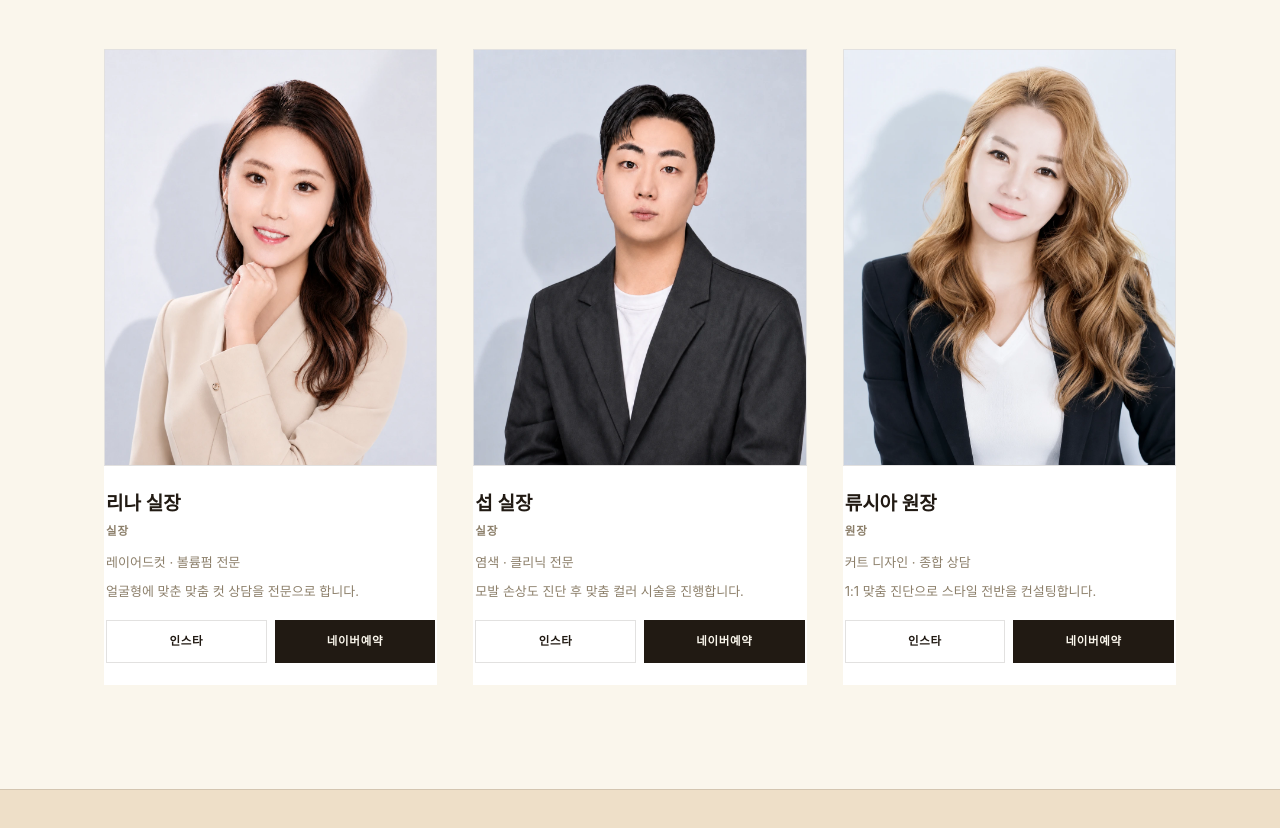
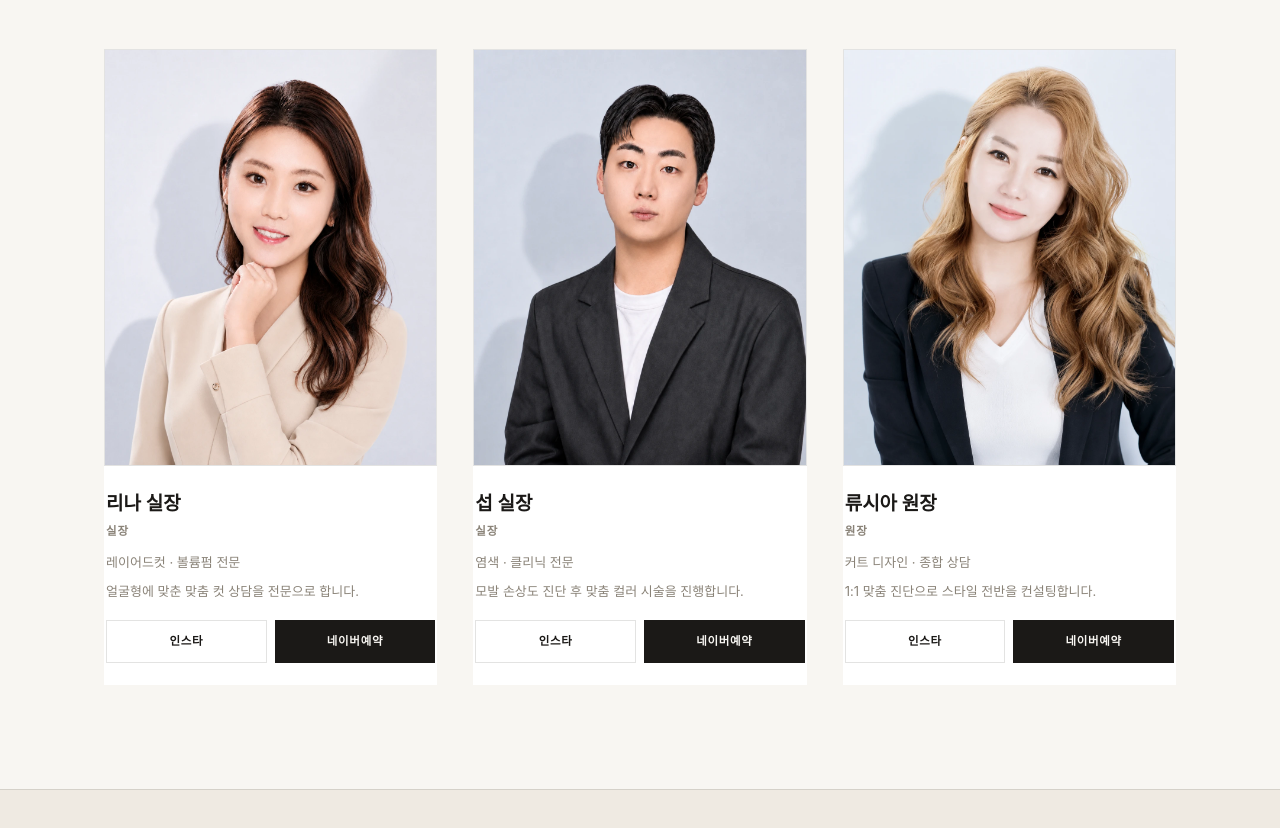
Before and after one commit to ghghdi03/vog-hair-sosaeul, a plain HTML site: page index.html in a window 1280 px wide. Shown: the part 1743-2571 px from the top of the page. Drawn offline with nearby package versions, Linux system fonts and the light colour scheme; a web font is replaced by a local one.

Commit message:
Replace gold/brass accent palette with the reference's neutral dusty-rose
The AMELIA reference uses a cool off-white background with black type
and a single muted dusty-rose/terracotta accent (its "LIVING" and
"HELLO!" labels) -- no gold anywhere. Swap the site's warm ivory/gold
palette (#FAF6EC bg, #A9803E gold accent) for a cooler neutral
(#F8F6F2 bg, #B08876 muted rose accent) across CSS variables, the
final-cta dark gradient, footer hover states, and placeholder SVG
fallbacks, so the color language matches the reference rather than
just the layout.

```diff
--- a/index.html
+++ b/index.html
@@ -5,7 +5,7 @@
 <meta name="viewport" content="width=device-width, initial-scale=1.0">
 <title>보그헤어 소새울역점 | 소새울역 미용실 레이어드컷·펌·염색 전문</title>
 <meta name="description" content="소새울역 도보 거리 프리미엄 미용실 보그헤어 소새울역점. 레이어드컷·펌·염색·클리닉 전문. 리나·섭 실장, 류시아 원장 네이버예약 가능. 부천 소사·옥길 지역 예약 문의 032-343-1123.">
-<meta name="theme-color" content="#FBF7F1">
+<meta name="theme-color" content="#F8F6F2">
 <meta name="naver-site-verification" content="e282f14561ad614363ee92c4ac36102a029da952" />
 
 <link rel="canonical" href="https://ghghdi03.github.io/vog-hair-sosaeul/">
@@ -94,15 +94,15 @@
 
 <style>
   :root{
-    --ivory:#FAF6EC;
-    --sand:#EEDFC8;
-    --charcoal:#211A13;
-    --stone:#8C7F6A;
-    --brass:#A9803E;
-    --brass-deep:#87621F;
-    --brass-light:#D9BC8B;
-    --line:rgba(33,26,19,0.13);
-    --footer-dark:#160F0A;
+    --ivory:#F8F6F2;
+    --sand:#EFEAE2;
+    --charcoal:#1B1917;
+    --stone:#8A8378;
+    --brass:#B08876;
+    --brass-deep:#8C6353;
+    --brass-light:#D2AC97;
+    --line:rgba(27,25,23,0.12);
+    --footer-dark:#151311;
   }
   *{box-sizing:border-box; margin:0; padding:0;}
   html{scroll-behavior:smooth;}
@@ -147,7 +147,7 @@
   .nav-menu a{font-size:11px; font-weight:500; letter-spacing:0.14em; text-transform:uppercase; color:var(--charcoal); opacity:.6; transition:color .2s ease, opacity .2s ease;}
   .nav-menu a:hover{opacity:1; color:var(--brass-deep);}
   .nav-cta{grid-column:3; justify-self:end; border:1px solid var(--charcoal); color:var(--charcoal); padding:9px 20px; font-size:11px; font-weight:600; letter-spacing:0.1em; text-transform:uppercase; transition:background .2s ease, color .2s ease, border-color .2s ease;}
-  .nav-cta:hover{background:var(--charcoal); color:#FAF6EC;}
+  .nav-cta:hover{background:var(--charcoal); color:var(--ivory);}
   @media(max-width:900px){ .nav-menu{display:none;} .nav{grid-template-columns:1fr auto;} }
 
   /* ---------- MOBILE BOTTOM BAR ---------- */
@@ -172,13 +172,13 @@
   .hero-sub{color:var(--stone); max-width:42ch; margin-bottom:30px; font-size:15px;}
   .cta-row{display:flex; gap:14px; flex-wrap:wrap;}
   .btn-primary{
-    background:var(--charcoal); color:#FAF6EC; padding:15px 32px;
+    background:var(--charcoal); color:var(--ivory); padding:15px 32px;
     font-weight:600; font-size:12px; letter-spacing:0.1em; text-transform:uppercase; display:inline-flex; align-items:center; gap:8px;
     transition:background .2s ease;
   }
   .btn-primary:hover{background:var(--brass-deep);}
   .btn-ghost{
-    border:1px solid rgba(255,255,255,.5); color:#FBF7EF; padding:14px 28px;
+    border:1px solid rgba(255,255,255,.5); color:var(--ivory); padding:14px 28px;
     font-weight:600; font-size:12px; letter-spacing:0.1em; text-transform:uppercase; transition:border-color .2s ease, background .2s ease;
   }
   .btn-ghost:hover{border-color:#fff; background:rgba(255,255,255,.08);}
@@ -213,7 +213,7 @@
   .designer-desc{font-size:13px; color:var(--stone); margin-bottom:18px;}
   .designer-actions{display:flex; gap:8px;}
   .designer-actions a{flex:1; text-align:center; font-size:11.5px; letter-spacing:0.06em; text-transform:uppercase; padding:11px 0; font-weight:600; border:1px solid var(--line);}
-  .designer-actions a.reserve{background:var(--charcoal); color:#FAF6EC; border-color:var(--charcoal);}
+  .designer-actions a.reserve{background:var(--charcoal); color:var(--ivory); border-color:var(--charcoal);}
   .designer-actions a.reserve:hover{background:var(--brass-deep); border-color:var(--brass-deep);}
   .designer-actions a.insta:hover{border-color:var(--brass-deep); color:var(--brass-deep);}
   @media(max-width:860px){ .designer-grid{grid-template-columns:repeat(2,1fr);} }
@@ -318,9 +318,9 @@
   .faq-a p{padding:0 4px 22px; color:var(--stone); font-size:13.5px; max-width:62ch;}
 
   /* ---------- FINAL CTA ---------- */
-  .final-cta{background:linear-gradient(155deg,#3A2C1F,#160F0A); color:#FBF6EA; text-align:center; padding:100px 0;}
+  .final-cta{background:linear-gradient(155deg,#242220,#100E0C); color:var(--ivory); text-align:center; padding:100px 0;}
   .final-cta .eyebrow{text-align:center; color:var(--brass-light);}
-  .final-cta h2{color:#FBF6EA; font-size:clamp(26px,3.8vw,40px); margin-bottom:24px; text-wrap:balance;}
+  .final-cta h2{color:var(--ivory); font-size:clamp(26px,3.8vw,40px); margin-bottom:24px; text-wrap:balance;}
   .final-cta .rule{width:1px; height:36px; background:linear-gradient(180deg, transparent, var(--brass-light)); margin:0 auto 24px;}
 
   /* ---------- FOOTER ---------- */
@@ -330,7 +330,7 @@
   footer .col-title{font-size:12.5px; letter-spacing:.06em; color:rgba(255,255,255,.45); margin-bottom:14px; text-transform:uppercase;}
   footer ul{list-style:none;}
   footer li{margin-bottom:9px; font-size:13.5px;}
-  footer a:hover{color:#E0B27E;}
+  footer a:hover{color:var(--brass-light);}
   .footer-bottom{border-top:1px solid rgba(255,255,255,.1); padding-top:22px; font-size:12px; color:rgba(255,255,255,.4); display:flex; justify-content:space-between; flex-wrap:wrap; gap:10px;}
   @media(max-width:760px){ .footer-grid{grid-template-columns:1fr; gap:28px;} }
 
@@ -840,10 +840,10 @@ function renderDesigners(){
     <div class="designer-card reveal">
       <div class="designer-photo">
         <svg viewBox="0 0 300 375" xmlns="http://www.w3.org/2000/svg">
-          <rect width="300" height="375" fill="#EEDFC8"/>
-          <circle cx="150" cy="150" r="60" fill="none" stroke="#A9803E" stroke-width="1.2" opacity=".55"/>
-          <text x="150" y="165" text-anchor="middle" font-family="Noto Serif KR, serif" font-size="42" fill="#87621F">${initials(d.name)}</text>
-          <path d="M70 320 C110 280 190 280 230 320" stroke="#A9803E" stroke-width="1" fill="none" opacity=".4"/>
+          <rect width="300" height="375" fill="#EFEAE2"/>
+          <circle cx="150" cy="150" r="60" fill="none" stroke="#B08876" stroke-width="1.2" opacity=".55"/>
+          <text x="150" y="165" text-anchor="middle" font-family="Noto Serif KR, serif" font-size="42" fill="#8C6353">${initials(d.name)}</text>
+          <path d="M70 320 C110 280 190 280 230 320" stroke="#B08876" stroke-width="1" fill="none" opacity=".4"/>
         </svg>
         ${d.photo ? `<img src="${d.photo}" alt="${d.name}" loading="lazy" onerror="this.remove()">` : ''}
       </div>
```
